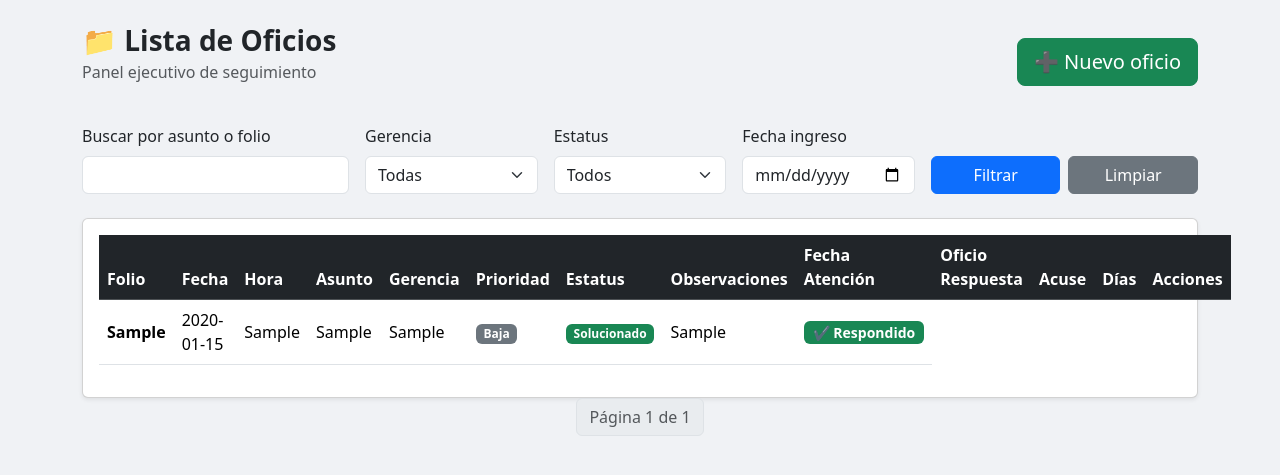
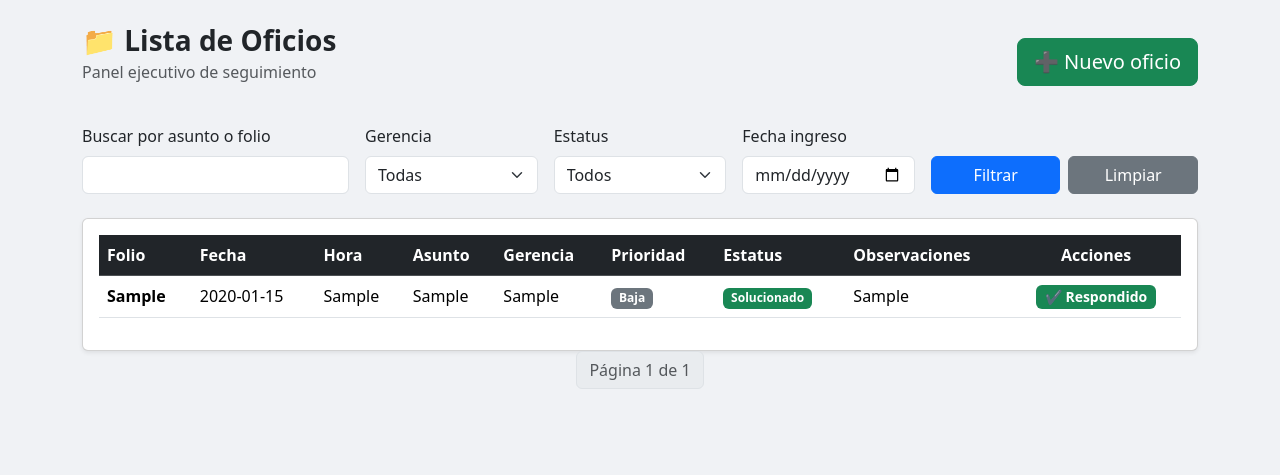
Before and after one commit to adrianalinarestoledo-creator/correspondencia_2026, a Flask app: page /lista in a window 1280 px wide. Shown: the part 274-749 px from the top of the page. Run offline with Flask 3, Linux system fonts and the light colour scheme; the visitor is signed in with stand-in values (Sample User, id 1); tables that the repository leaves empty hold one stand-in row (values such as "Sample post").

Commit message:
Update lista.html

```diff
--- a/templates/lista.html
+++ b/templates/lista.html
@@ -65,7 +65,7 @@
 </form>
 
 <!-- ============================
-     TABLA COMPLETA
+     TABLA (solo Observaciones)
 ============================= -->
 <div class="card shadow-sm">
     <div class="card-body">
@@ -81,10 +81,6 @@
                     <th>Prioridad</th>
                     <th>Estatus</th>
                     <th>Observaciones</th>
-                    <th>Fecha Atención</th>
-                    <th>Oficio Respuesta</th>
-                    <th>Acuse</th>
-                    <th>Días</th>
                     <th class="text-center">Acciones</th>
                 </tr>
             </thead>
```
